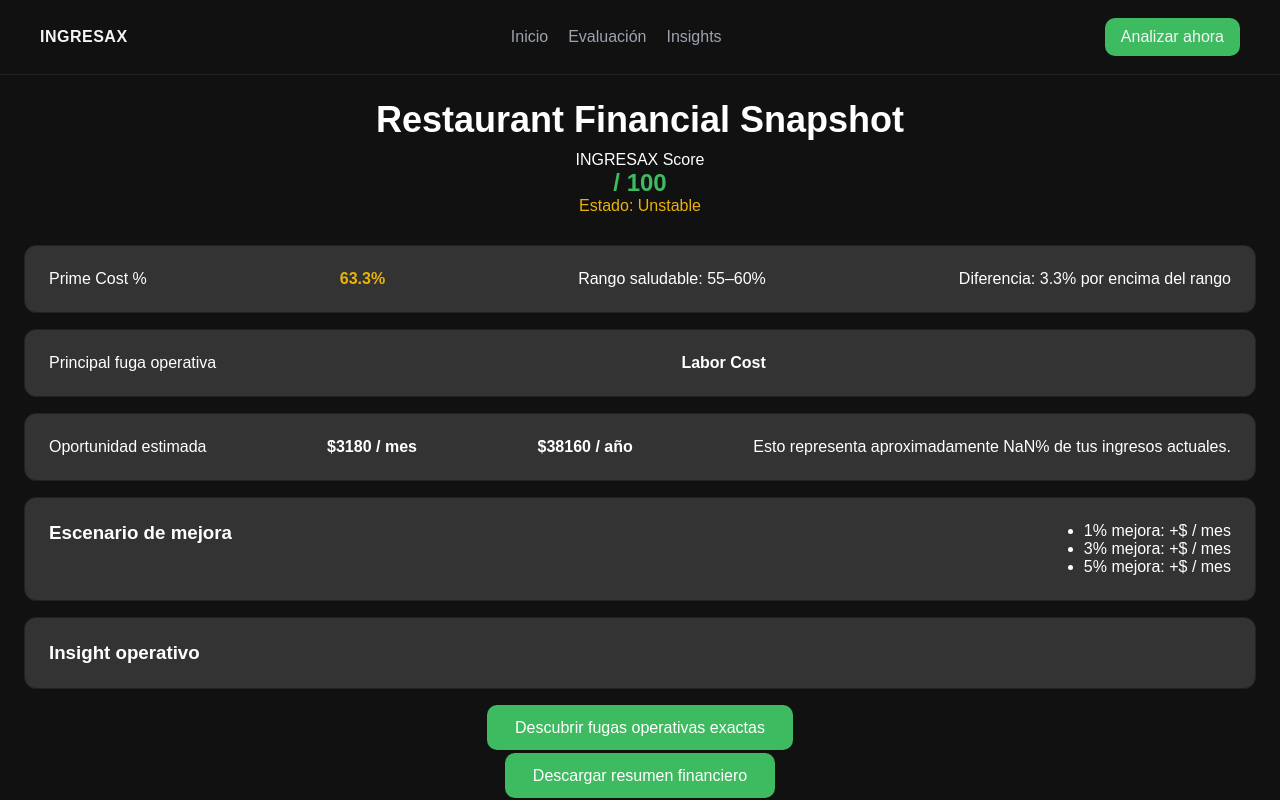
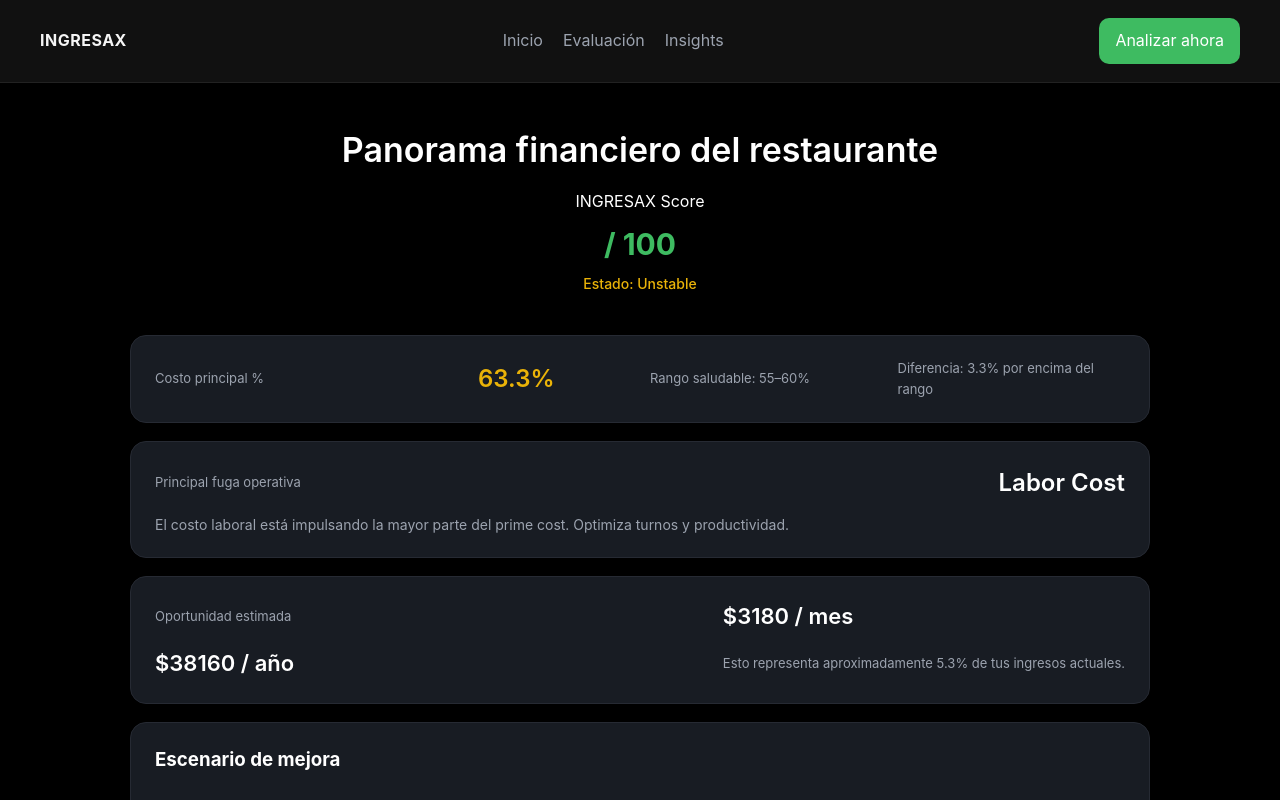
Before and after one commit to bosssunny6396-bot/ingresax, a Next.js app: page /results in a window 1280 px wide. Shown: the top 800 px of the page. Built offline with nearby package versions, Linux system fonts and the light colour scheme.

Commit message:
Fix results insights and ensure values render

```diff
--- a/app/globals.css
+++ b/app/globals.css
@@ -5,9 +5,12 @@
 }
 
 body {
-  background: #1a1a1a;
+  background-color: #000000; /* Pure Black Background */
   color: #ffffff;
-  font-family: Arial, sans-serif;
+  font-family: "Inter", sans-serif; /* You can change it to SF Pro if you have access to it */
+  line-height: 1.6;
+  padding: 0;
+  margin: 0;
 }
 
 .hero {
@@ -17,6 +20,7 @@
   justify-content: space-between;
   padding: 60px 80px;
   gap: 40px;
+  background: #000000;
 }
 
 .left {
@@ -86,6 +90,17 @@
   .right {
     width: 100%;
     min-height: 260px;
+  }
+   .hero h1 {
+    font-size: 40px;
+  }
+
+  .result-card {
+    margin-top: 20px;
+  }
+
+  .button-row {
+    flex-direction: column;
   }
 }
 
@@ -184,18 +199,19 @@
   display: flex;
   flex-direction: column;
   gap: 14px;
+  padding: 24px;
 }
 
 .results-label {
   color: #9ca3af;
-  font-size: 14px;
+  font-size: 16px;
   margin-bottom: 0;
 }
 
 .result-card {
-  background: #0b0b0b;
-  border: 1px solid #222;
-  border-radius: 14px;
+  background: #222; /* Dark background for the result cards */
+  border: 1px solid #222; /* Subtle border */
+  border-radius: 12px;
   padding: 16px;
   display: flex;
   justify-content: space-between;
@@ -204,10 +220,13 @@
 
 .result-card span {
   color: #9ca3af;
+  font-size: 14px;
 }
 
 .result-card strong {
   color: #ffffff;
+  font-size: 32px;
+  font-weight: bold;
 }
 
 @media (max-width: 768px) {
@@ -370,7 +389,6 @@
   display: flex;
   align-items: center;
   justify-content: space-between;
-  gap: 20px;
 }
 
 .logo {
@@ -388,18 +406,20 @@
 .nav-links a {
   color: #9ca3af;
   text-decoration: none;
+  font-size: 16px;
 }
 
 .nav-links a:hover {
-  color: #f5f5f5;
+  color: #ffffff;
 }
 
 .nav-cta {
-  background: #3EBB61;
-  color: #f5f5f5;
-  text-decoration: none;
+  background: #3EBB61; /* Financial Green */
+  color: #ffffff;
   padding: 10px 16px;
   border-radius: 10px;
+  font-size: 16px;
+  text-decoration: none;
 }
 
 @media (max-width: 768px) {
@@ -429,20 +449,23 @@
 
 .faq-container h2 {
   font-size: 36px;
-  margin-bottom: 24px;
+  color: #fff;
+  text-align: center;
+  margin-bottom: 30px;
 }
 
 .faq-item {
-  background: #111111;
+  background: #1a1a1a;
   border: 1px solid #222222;
-  border-radius: 16px;
+  border-radius: 12px;
   padding: 20px;
-  margin-bottom: 16px;
+  margin-bottom: 10px;
 }
 
 .faq-item h3 {
-  margin-bottom: 10px;
   font-size: 20px;
+  color: #fff;
+  cursor: pointer;
 }
 
 .faq-item p {
@@ -536,13 +559,13 @@
   background-color: #333; /* Dark gray background for the progress bar */
   border-radius: 8px;
   width: 100%;
-  height: 8px;
+  height: 4px; /* Thinner and more elegant progress bar */
   margin-top: 8px;
   margin-bottom: 20px;
 }
 
 .progress {
-  background-color: #3EBB61; /* Financial green for progress */
+  background-color: #3EBB61; /* Financial green for the progress */
   height: 100%;
   border-radius: 8px;
 }
@@ -552,7 +575,7 @@
   margin-top: 8px;
 }
 .result-card {
-  background: #0b0b0b;
+  background: #2222;
   border: 1px solid #222;
   border-radius: 14px;
   padding: 16px;
@@ -580,7 +603,6 @@
 }
 .results-page {
   padding: 24px;
-  background-color: #111111;
   color: white;
 }
 
@@ -630,3 +652,148 @@
   color: #9ca3af;
   margin-top: 40px;
 }
+
+/* this is from here*/
+.results-page {
+  padding: 40px;
+  color: #fff;
+  font-family: Inter, sans-serif;
+  max-width: 1100px;
+  margin: auto;
+}
+
+/* HEADER */
+.results-header {
+  text-align: center;
+  margin-bottom: 40px;
+}
+
+.results-header h1 {
+  font-size: 34px;
+  font-weight: 600;
+  margin-bottom: 12px;
+}
+
+.results-header .score {
+  margin-top: 10px;
+}
+
+.results-header .score h2 {
+  font-size: 30px;
+  margin: 5px 0;
+}
+
+.status {
+  font-size: 14px;
+  font-weight: 500;
+}
+
+/* CARD BASE */
+.result-card {
+  background: #181c23;
+  border: 1px solid #262a33;
+  border-radius: 16px;
+  padding: 22px 24px;
+  margin-bottom: 18px;
+
+  display: grid;
+  grid-template-columns: 1fr auto;
+  gap: 12px 20px;
+  align-items: center;
+
+  transition: 0.2s ease;
+}
+
+.result-card:hover {
+  border-color: #3EBB61;
+}
+
+/* TEXT */
+.result-card span {
+  color: #9ca3af;
+  font-size: 13px;
+  text-align: left;
+}
+
+.result-card strong {
+  font-size: 24px;
+  font-weight: 600;
+  color: #ffffff;
+}
+
+.result-card p {
+  grid-column: span 2;
+  color: #9ca3af;
+  font-size: 14px;
+  line-height: 1.5;
+}
+
+/* SPECIAL LAYOUT FIXES */
+
+/* Prime cost row better spacing */
+.result-card:nth-child(2) {
+  grid-template-columns: repeat(4, 1fr);
+  text-align: center;
+}
+
+/* Opportunity card */
+.result-card:nth-child(4) strong {
+  font-size: 22px;
+}
+
+/* Improvement list */
+.result-card ul {
+  grid-column: span 2;
+  padding-left: 18px;
+  margin-top: 10px;
+}
+
+.result-card ul li {
+  margin-bottom: 6px;
+  font-size: 14px;
+}
+
+/* CTA */
+.cta-container {
+  text-align: center;
+  margin-top: 35px;
+}
+
+.primary-cta, .secondary-cta {
+  display: inline-block;
+  padding: 14px 28px;
+  border-radius: 10px;
+  text-decoration: none;
+  font-weight: 500;
+  margin: 8px;
+  transition: 0.2s;
+}
+
+/* Primary button */
+.primary-cta {
+  background: #3EBB61;
+  color: white;
+}
+
+.primary-cta:hover {
+  background: #34a853;
+}
+
+/* Secondary button */
+.secondary-cta {
+  border: 1px solid #3EBB61;
+  color: #3EBB61;
+}
+
+.secondary-cta:hover {
+  background: #3EBB61;
+  color: white;
+}
+
+/* FOOTER */
+.micro-branding {
+  text-align: center;
+  font-size: 12px;
+  color: #6b7280;
+  margin-top: 50px;
+}
--- a/app/results/page.tsx
+++ b/app/results/page.tsx
@@ -41,7 +41,7 @@
         <>
           {/* Page Header */}
           <header className="results-header">
-            <h1>Restaurant Financial Snapshot</h1>
+            <h1>Panorama financiero del restaurante</h1>
             <div className="score">
               <p>INGRESAX Score</p>
               <h2>{results?.score} / 100</h2>
@@ -53,7 +53,7 @@
 
           {/* Prime Cost Card */}
           <div className="result-card">
-            <span>Prime Cost %</span>
+            <span>Costo principal %</span>
             <strong style={{ color: statusColor }}>{results?.primeCost}%</strong>
             <span>Rango saludable: 55–60%</span>
             <span>Diferencia: {results?.primeCost > 60 ? `${(results.primeCost - 60).toFixed(1)}% por encima del rango` : `${(60 - results.primeCost).toFixed(1)}% por debajo del rango`}</span>
@@ -62,8 +62,8 @@
           {/* Operational Leak Card */}
           <div className="result-card">
             <span>Principal fuga operativa</span>
-            <strong>{results?.largestLeak}</strong>
-            <p>{results?.explanation}</p>
+            <strong>{results?.largestLeak || "No disponible"}</strong>
+            <p>{results?.explanation || "Se recomienda verificar los números de costos para generar una recomendación personalizada."}</p>
           </div>
 
           {/* Opportunity Card */}
@@ -78,9 +78,9 @@
           <div className="result-card">
             <h3>Escenario de mejora</h3>
             <ul>
-              <li>1% mejora: +${results?.improvement1} / mes</li>
-              <li>3% mejora: +${results?.improvement3} / mes</li>
-              <li>5% mejora: +${results?.improvement5} / mes</li>
+              <li>1% mejora: +${results?.improvement1 ?? "0"} / mes</li>
+              <li>3% mejora: +${results?.improvement3 ?? "0"} / mes</li>
+              <li>5% mejora: +${results?.improvement5 ?? "0"} / mes</li>
             </ul>
           </div>
 
@@ -98,11 +98,6 @@
           </div>
 
           {/* Secondary CTA */}
-          <div className="cta-container">
-            <a href="#" className="secondary-cta">
-              Descargar resumen financiero
-            </a>
-          </div>
 
           {/* Footer Micro Branding */}
           <footer className="micro-branding">
--- a/lib/calculator.js
+++ b/lib/calculator.js
@@ -31,19 +31,31 @@
   primeCost = ((food + labor) / rev) * 100;
 
   // Ensure Prime Cost is not more than 100% and round to 1 decimal
-  primeCost = Math.min(primeCost, 100).toFixed(1); // Round to 1 decimal and prevent exceeding 100%
+  primeCost = Math.min(primeCost, 100);
+  const primeCostNumber = Number(primeCost.toFixed(1)); // Round to 1 decimal and prevent exceeding 100%
 
   // Opportunity Calculation based on the new formula
   const targetPrimeCost = 58; // Default target prime cost
-  const primeCostGap = primeCost - targetPrimeCost; // Calculate Prime Cost Gap
+  const primeCostGap = primeCostNumber - targetPrimeCost; // Calculate Prime Cost Gap
   let opportunity = rev * primeCostGap / 100; // Opportunity = Revenue * PrimeCostGap
 
   let status = "Healthy";
-  if (primeCost >= 60 && primeCost <= 70) status = "Unstable";
-  if (primeCost > 70) status = "Critical";
+  let operationalInsight = "Operación dentro de rangos saludables.";
+  if (primeCostNumber >= 60 && primeCostNumber <= 70) {
+    status = "Unstable";
+    operationalInsight = "El prime cost está por encima del rango ideal. Revisa costos operativos y turnos.";
+  }
+  if (primeCostNumber > 70) {
+    status = "Critical";
+    operationalInsight = "Prime cost crítico. Necesitas una revisión urgente de costo de alimentos y mano de obra.";
+  }
 
   let largestLeak = "Food & Beverage Cost";
-  if (labor > food) largestLeak = "Labor Cost";
+  let explanation = "El costo de alimentos y bebidas está impulsando la mayor parte del prime cost.";
+  if (labor > food) {
+    largestLeak = "Labor Cost";
+    explanation = "El costo laboral está impulsando la mayor parte del prime cost. Optimiza turnos y productividad.";
+  }
 
   const expectedTransactions = ticket > 0 ? rev / ticket : 0;
   const transactionGap = expectedTransactions - tx;
@@ -53,9 +65,15 @@
   }
 
   return {
-    primeCost,
+    revenue: rev,
+    primeCost: primeCostNumber,
     status,
     largestLeak,
+    explanation,
+    operationalInsight,
     estimatedOpportunity: opportunity.toFixed(0),
+    improvement1: Math.round(rev * 0.01),
+    improvement3: Math.round(rev * 0.03),
+    improvement5: Math.round(rev * 0.05),
   };
 }
```
Also changed, not shown: app/calculator/page.tsx (+65 -50 lines).
